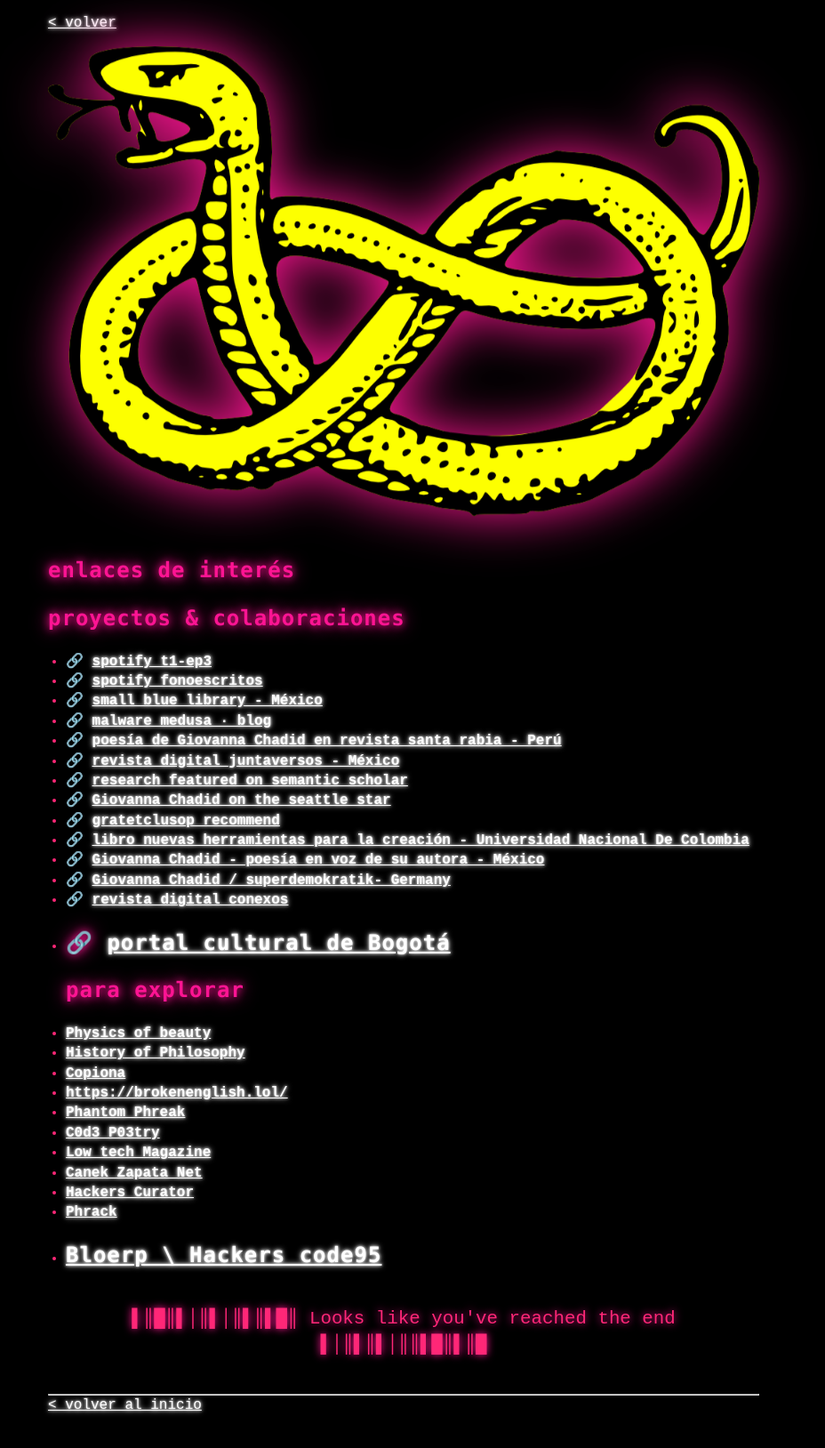
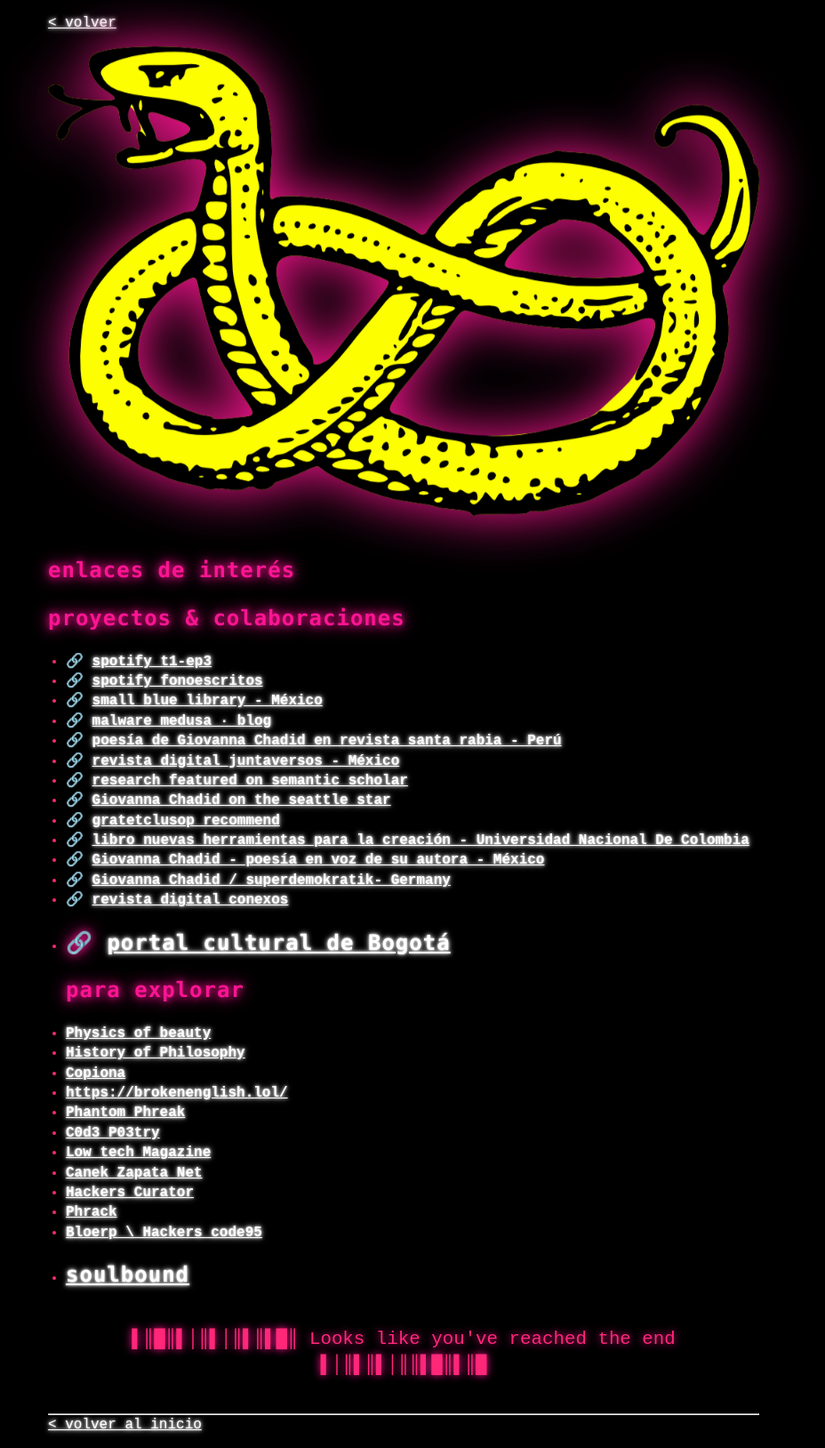
Before and after one commit to medusahra/medusahra.github.io, a Jekyll site: the page built from enlaces.md, in a window 1280 px wide. Shown: the whole page at 89% size, without its empty margins (186-1114 px from the left). Built offline with Jekyll 4.4.1, drawn with Linux system fonts in a browser that asks for light colours; before the commit the page ends 1606 px from its top, so only the background shows below that.

Commit message:
Update enlaces.md

```diff
--- a/enlaces.md
+++ b/enlaces.md
@@ -33,6 +33,7 @@
 - **<a href="https://hackerscurator.com/" target="_blank">Hackers Curator</a>**
 - **<a href="http://www.phrack.org/" target="_blank">Phrack</a>**
 - **<a href="https://bloerp.de/code/tempel/hackers/hackersFinal.c.html" target="_blank">Bloerp \ Hackers code95</a>**
+- **<a href="https://soulbound.game/" target="_blank">soulbound</a>**
 ---
 <div style="text-align: center; margin: 40px 0; font-size: 1.3em; color: #ff1493; text-shadow: 0 0 10px #ff1493; font-family: monospace;">
 ▌║█║▌│║▌│║▌║▌█║ Looks like you've reached the end ▌│║▌║▌│║║▌█║▌║█
```
